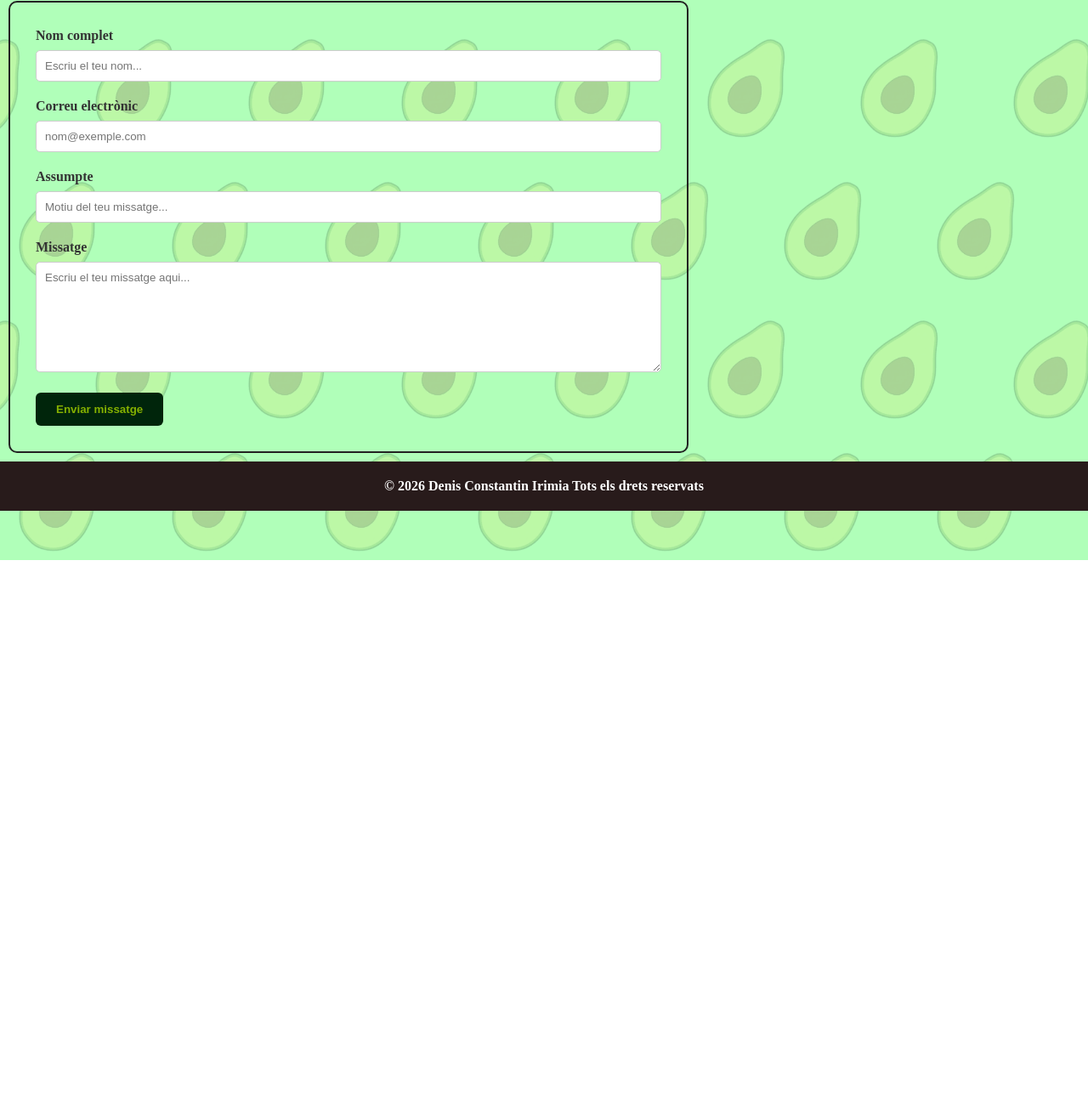
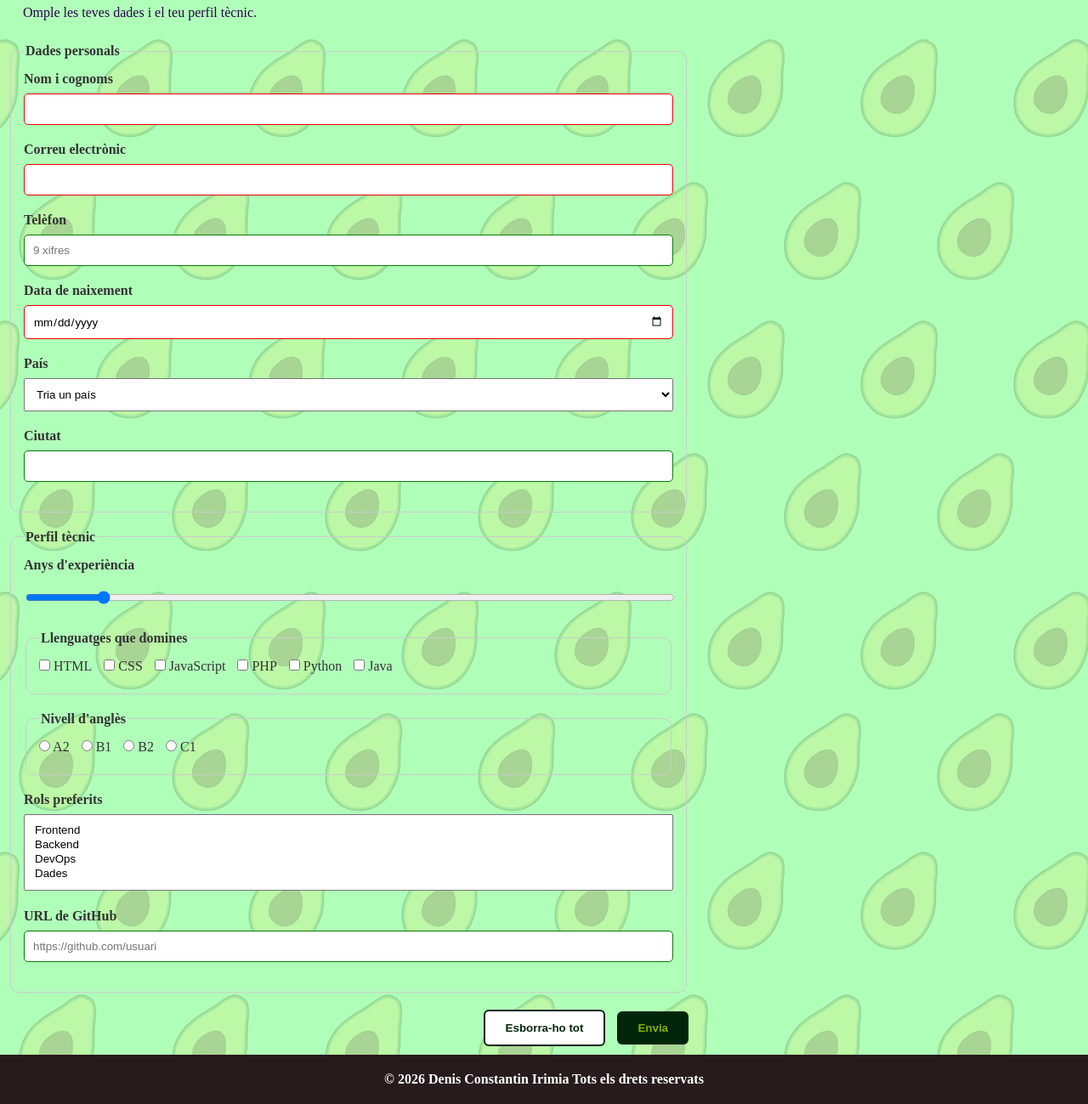
Before and after one commit to constantin2005denis/meuPerfoli, a plain HTML site: page pages/contacta.html in a window 1280 px wide. Shown: the part 141-1440 px from the top of the page at 85% size. Before the commit the page ends 800 px from the top, so only its background shows below. Drawn offline with Linux system fonts and the light colour scheme.

Commit message:
Add files via upload

```diff
--- /dev/null
+++ b/css/formulari.css
@@ -0,0 +1,53 @@
+.form-contacte {
+    border: none;
+    padding: 0;
+}
+
+.form-contacte fieldset {
+    border: 1px solid #ccc;
+    border-radius: 10px;
+    padding: 15px;
+    margin-bottom: 20px;
+}
+
+.form-contacte legend {
+    font-weight: bold;
+}
+
+.form-contacte select {
+    width: 100%;
+    padding: 10px;
+    margin-bottom: 20px;
+    box-sizing: border-box;
+}
+
+.form-contacte input:valid {
+    border-color: green;
+}
+
+.form-contacte input:invalid {
+    border-color: red;
+}
+
+.form-contacte fieldset fieldset label {
+    display: inline-block;
+    font-weight: normal;
+    margin-right: 10px;
+}
+
+.form-contacte input[type="checkbox"],
+.form-contacte input[type="radio"] {
+    width: auto;
+    margin: 0;
+}
+
+.botons {
+    text-align: right;
+}
+
+.form-contacte button[type="reset"] {
+    background-color: white;
+    color: #00250b;
+    border: 2px solid #00250b;
+    margin-right: 10px;
+}
--- a/pages/contacta.html
+++ b/pages/contacta.html
@@ -6,6 +6,7 @@
     <meta name="viewport" content="width=device-width, initial-scale=1.0">
     <title>El meu portfolio</title>
     <link rel="stylesheet" href="../css/style.css">
+    <link rel="stylesheet" href="../css/formulari.css">
 </head>
 
 <body>
@@ -20,32 +21,99 @@
             </ul>
         </nav>
 
-        <h1>Contacta amb mi</h1>
+        <h1>Residència de desenvolupadors</h1>
+        <p>Omple les teves dades i el teu perfil tècnic.</p>
     </header>
 
     <!-- Contenido principal -->
     <div class="contingut-principal">
 
-<form class="form-contacte" action="#" method="post">
-<label for="nom">Nom complet</label>
-<input type="text" id="nom" name="nom" placeholder="Escriu el teu nom..." required>
-<br>
-<label for="email">Correu electrònic</label>
-<input type="email" id="email" name="email" placeholder="nom@exemple.com" required>
-<br>
-<label for="nom">Assumpte</label>
-<input type="text" id="nom" name="nom" placeholder="Motiu del teu missatge..." required>
-<br>
-<label for="missatge">Missatge</label>
-<textarea id="missatge" name="missatge" placeholder="Escriu el teu missatge aqui..." required></textarea>
-<br>
-<button type="submit">Enviar missatge</button>
-</form>
+        <form class="form-contacte" action="#" method="post">
 
+            <!-- BLOC 1: DADES PERSONALS -->
+            <fieldset>
+                <legend>Dades personals</legend>
+
+                <label for="nom">Nom i cognoms</label>
+                <input type="text" id="nom" name="nom" required>
+
+                <label for="email">Correu electrònic</label>
+                <input type="email" id="email" name="email" required>
+
+                <label for="telefon">Telèfon</label>
+                <input type="tel" id="telefon" name="telefon" placeholder="9 xifres" pattern="[0-9]{9}">
+
+                <label for="naixement">Data de naixement</label>
+                <input type="date" id="naixement" name="naixement" required>
+
+                <label for="pais">País</label>
+                <select id="pais" name="pais" required>
+                    <option value="">Tria un país</option>
+                    <optgroup label="Europa">
+                        <option value="es">Espanya</option>
+                        <option value="fr">França</option>
+                        <option value="it">Itàlia</option>
+                        <option value="ro">Romania</option>
+                    </optgroup>
+                    <optgroup label="Amèrica">
+                        <option value="mx">Mèxic</option>
+                        <option value="ar">Argentina</option>
+                        <option value="us">Estats Units</option>
+                    </optgroup>
+                </select>
+
+                <label for="ciutat">Ciutat</label>
+                <input type="text" id="ciutat" name="ciutat">
+            </fieldset>
+
+            <!-- BLOC 2: PERFIL TÈCNIC -->
+            <fieldset>
+                <legend>Perfil tècnic</legend>
+
+                <label for="experiencia">Anys d'experiència</label>
+                <input type="range" id="experiencia" name="experiencia" min="0" max="20" step="1" value="2">
+
+                <fieldset>
+                    <legend>Llenguatges que domines</legend>
+                    <label class="opcio"><input type="checkbox" name="llenguatges" value="html"> HTML</label>
+                    <label class="opcio"><input type="checkbox" name="llenguatges" value="css"> CSS</label>
+                    <label class="opcio"><input type="checkbox" name="llenguatges" value="js"> JavaScript</label>
+                    <label class="opcio"><input type="checkbox" name="llenguatges" value="php"> PHP</label>
+                    <label class="opcio"><input type="checkbox" name="llenguatges" value="python"> Python</label>
+                    <label class="opcio"><input type="checkbox" name="llenguatges" value="java"> Java</label>
+                </fieldset>
+
+                <fieldset>
+                    <legend>Nivell d'anglès</legend>
+                    <label class="opcio"><input type="radio" name="angles" value="A2"> A2</label>
+                    <label class="opcio"><input type="radio" name="angles" value="B1"> B1</label>
+                    <label class="opcio"><input type="radio" name="angles" value="B2"> B2</label>
+                    <label class="opcio"><input type="radio" name="angles" value="C1"> C1</label>
+                </fieldset>
+
+                <label for="rols">Rols preferits</label>
+                <select id="rols" name="rols" multiple size="4">
+                    <option value="frontend">Frontend</option>
+                    <option value="backend">Backend</option>
+                    <option value="devops">DevOps</option>
+                    <option value="dades">Dades</option>
+                </select>
+
+                <label for="github">URL de GitHub</label>
+                <input type="url" id="github" name="github" placeholder="https://github.com/usuari">
+            </fieldset>
+
+            <!-- BOTONS -->
+            <div class="botons">
+                <button type="reset" class="btn-secundari">Esborra-ho tot</button>
+                <button type="submit" class="btn-primari">Envia</button>
             </div>
+        </form>
 
-        <!-- Pié de página -->
-        <footer> &copy; 2026 Denis Constantin Irimia Tots els drets reservats</footer>
+    </div>
+
+    <!-- Pié de página -->
+    <footer> &copy; 2026 Denis Constantin Irimia Tots els drets reservats</footer>
 </body>
 
 </html>
```
